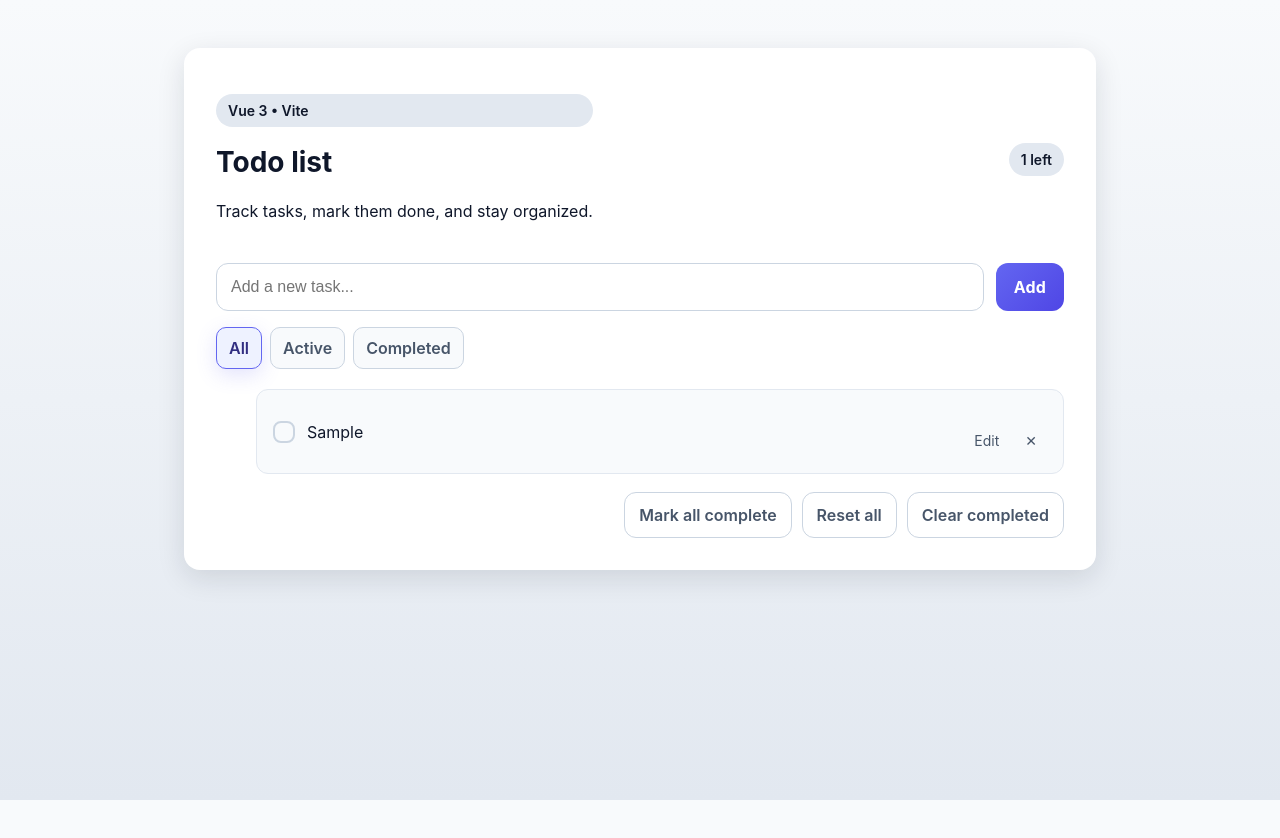
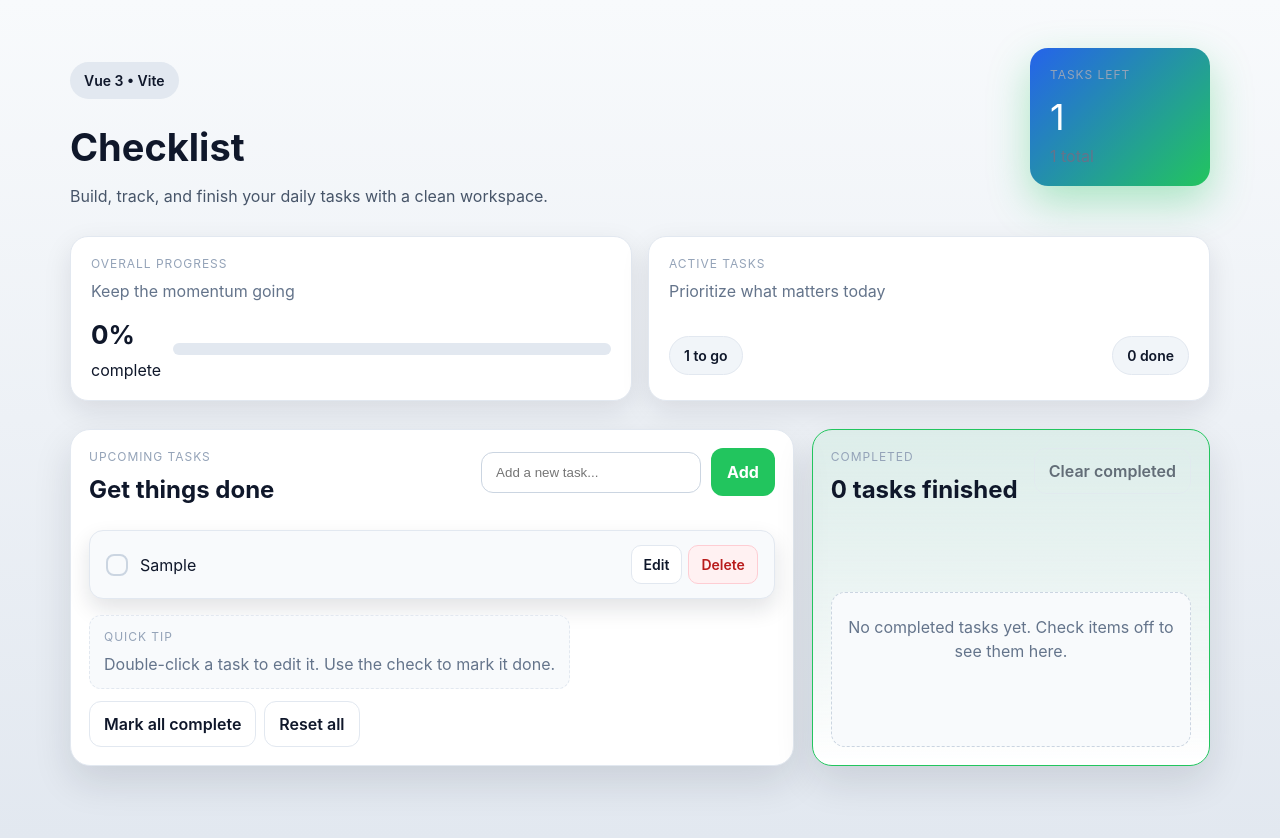
Before and after one commit to ejlex/todolist, a Vue app: page / in a window 1280 px wide. Both pictures are taken after typing "Sample" into the empty fields and a click on the button "Add". Before the commit the page ends 800 px from the top, so only its background shows below. Built offline with nearby package versions, Linux system fonts and the light colour scheme.

Commit message:
Redesign todo list UI

```diff
--- a/src/App.vue
+++ b/src/App.vue
@@ -1,15 +1,54 @@
 <template>
-  <main class="app-shell">
-    <header class="heading">
+  <main class="page">
+    <header class="hero">
       <div>
-        <p class="badge">Vue 3 • Vite</p>
-        <h1>Todo list</h1>
-        <p>Track tasks, mark them done, and stay organized.</p>
+        <p class="pill">Vue 3 • Vite</p>
+        <h1>Checklist</h1>
+        <p class="lede">Build, track, and finish your daily tasks with a clean workspace.</p>
       </div>
-      <div class="badge">{{ remaining }} left</div>
+      <div class="accent-card">
+        <p class="label">Tasks left</p>
+        <p class="big-number">{{ remaining }}</p>
+        <p class="muted">{{ total }} total</p>
+      </div>
     </header>
 
-    <form class="form" @submit.prevent="addTodo">
+    <section class="stats">
+      <article class="stat-card">
+        <div class="stat-meta">
+          <p class="label">Overall progress</p>
+          <p class="muted">Keep the momentum going</p>
+        </div>
+        <div class="stat-body">
+          <div class="stat-value">
+            <strong>{{ progress }}%</strong>
+            <span>complete</span>
+          </div>
+          <div class="progress" role="presentation">
+            <div class="progress-bar" :style="{ width: progress + '%' }"></div>
+          </div>
+        </div>
+      </article>
+      <article class="stat-card">
+        <div class="stat-meta">
+          <p class="label">Active tasks</p>
+          <p class="muted">Prioritize what matters today</p>
+        </div>
+        <div class="stat-body">
+          <div class="pill secondary">{{ remaining }} to go</div>
+          <div class="pill secondary">{{ completedCount }} done</div>
+        </div>
+      </article>
+    </section>
+
+    <section class="layout">
+      <article class="card">
+        <header class="card-header">
+          <div>
+            <p class="label">Upcoming tasks</p>
+            <h2>Get things done</h2>
+          </div>
+          <form class="inline-form" @submit.prevent="addTodo">
             <input
               v-model.trim="draft"
               type="text"
@@ -20,23 +59,11 @@
             />
             <button type="submit">Add</button>
           </form>
+        </header>
 
-    <div class="filters" role="group" aria-label="Filter tasks">
-      <button
-        v-for="option in filters"
-        :key="option.value"
-        type="button"
-        class="filter-btn"
-        :class="{ active: filter === option.value }"
-        @click="filter = option.value"
-      >
-        {{ option.label }}
-      </button>
-    </div>
-
-    <ul v-if="filteredTodos.length" class="todos" aria-live="polite">
+        <ul v-if="activeTodos.length" class="todo-list" aria-live="polite">
           <TodoItem
-        v-for="todo in filteredTodos"
+            v-for="todo in activeTodos"
             :key="todo.id"
             :modelValue="todo"
             @update:modelValue="updateTodo"
@@ -45,22 +72,45 @@
         </ul>
         <p v-else class="empty">No tasks yet. Add something to get started!</p>
 
+        <div class="card-footer">
+          <div class="tip">
+            <p class="label">Quick tip</p>
+            <p class="muted">Double-click a task to edit it. Use the check to mark it done.</p>
+          </div>
           <div class="actions">
-      <button type="button" class="secondary-btn" @click="markAll(true)" :disabled="!todoList.length">
+            <button type="button" class="ghost" @click="markAll(true)" :disabled="!todoList.length">
               Mark all complete
             </button>
-      <button type="button" class="secondary-btn" @click="markAll(false)" :disabled="!todoList.length">
+            <button type="button" class="ghost" @click="markAll(false)" :disabled="!todoList.length">
               Reset all
             </button>
-      <button
-        type="button"
-        class="secondary-btn"
-        @click="clearCompleted"
-        :disabled="completed === 0"
-      >
+          </div>
+        </div>
+      </article>
+
+      <article class="card completed-card">
+        <header class="card-header">
+          <div>
+            <p class="label">Completed</p>
+            <h2>{{ completedCount }} tasks finished</h2>
+          </div>
+          <button type="button" class="ghost" @click="clearCompleted" :disabled="completedCount === 0">
             Clear completed
           </button>
-    </div>
+        </header>
+
+        <ul v-if="completedTodos.length" class="todo-list completed" aria-live="polite">
+          <TodoItem
+            v-for="todo in completedTodos"
+            :key="todo.id"
+            :modelValue="todo"
+            @update:modelValue="updateTodo"
+            @delete="deleteTodo(todo.id)"
+          />
+        </ul>
+        <p v-else class="empty">No completed tasks yet. Check items off to see them here.</p>
+      </article>
+    </section>
   </main>
 </template>
 
@@ -69,14 +119,7 @@ import { computed, ref, watch } from 'vue'
 import TodoItem from './components/TodoItem.vue'
 
 const draft = ref('')
-const filter = ref('all')
 const todoList = ref(loadTodos())
-
-const filters = [
-  { label: 'All', value: 'all' },
-  { label: 'Active', value: 'active' },
-  { label: 'Completed', value: 'completed' },
-]
 
 function loadTodos() {
   const saved = localStorage.getItem('todos')
@@ -127,14 +170,16 @@ const deleteTodo = (id) => {
   }
 }
 
-const filteredTodos = computed(() => {
-  if (filter.value === 'active') return todoList.value.filter((todo) => !todo.completed)
-  if (filter.value === 'completed') return todoList.value.filter((todo) => todo.completed)
-  return todoList.value
+const activeTodos = computed(() => todoList.value.filter((todo) => !todo.completed))
+const completedTodos = computed(() => todoList.value.filter((todo) => todo.completed))
+
+const completedCount = computed(() => completedTodos.value.length)
+const remaining = computed(() => activeTodos.value.length)
+const total = computed(() => todoList.value.length)
+const progress = computed(() => {
+  if (total.value === 0) return 0
+  return Math.round((completedCount.value / total.value) * 100)
 })
-
-const completed = computed(() => todoList.value.filter((todo) => todo.completed).length)
-const remaining = computed(() => todoList.value.length - completed.value)
 
 const clearCompleted = () => {
   const next = todoList.value.filter((todo) => !todo.completed)
--- a/src/assets/main.css
+++ b/src/assets/main.css
@@ -1,138 +1,268 @@
 @import './base.css';
 
 #app {
-  max-width: 960px;
+  max-width: 1180px;
   margin: 0 auto;
-  padding: 48px 24px 64px;
+  padding: 48px 20px 72px;
 }
 
-.app-shell {
-  background: white;
-  border-radius: 16px;
-  box-shadow: 0 8px 28px rgba(15, 23, 42, 0.12);
-  padding: 32px;
+.page {
+  display: flex;
+  flex-direction: column;
+  gap: 28px;
 }
 
-.heading {
+.hero {
   display: flex;
-  align-items: center;
   justify-content: space-between;
+  align-items: flex-start;
   gap: 16px;
-  margin-bottom: 24px;
 }
 
-.heading h1 {
-  font-size: 28px;
+.hero h1 {
+  font-size: 38px;
+  margin: 6px 0 8px;
+}
+
+.lede {
+  color: #475569;
   margin: 0;
 }
 
-.badge {
+.pill {
+  display: inline-flex;
+  align-items: center;
+  gap: 6px;
   background: #e2e8f0;
   color: #0f172a;
   font-weight: 600;
-  padding: 6px 12px;
+  padding: 8px 14px;
   border-radius: 999px;
   font-size: 14px;
 }
 
-.form {
-  display: flex;
-  gap: 12px;
-  margin-bottom: 16px;
+.pill.secondary {
+  background: #f1f5f9;
+  color: #0f172a;
+  border: 1px solid #e2e8f0;
 }
 
-.form input {
+.accent-card {
+  min-width: 180px;
+  background: linear-gradient(135deg, #2563eb, #22c55e);
+  color: white;
+  padding: 18px 20px;
+  border-radius: 18px;
+  box-shadow: 0 16px 40px rgba(34, 197, 94, 0.35);
+}
+
+.label {
+  text-transform: uppercase;
+  letter-spacing: 0.08em;
+  font-size: 12px;
+  color: #94a3b8;
+  margin: 0 0 6px;
+}
+
+.big-number {
+  font-size: 36px;
+  margin: 0;
+}
+
+.muted {
+  color: #64748b;
+  margin: 0;
+}
+
+.stats {
+  display: grid;
+  grid-template-columns: repeat(auto-fit, minmax(280px, 1fr));
+  gap: 16px;
+}
+
+.stat-card {
+  background: white;
+  border-radius: 18px;
+  padding: 18px 20px;
+  border: 1px solid #e2e8f0;
+  box-shadow: 0 10px 28px rgba(15, 23, 42, 0.1);
+  display: grid;
+  gap: 12px;
+}
+
+.stat-body {
+  display: flex;
+  align-items: center;
+  justify-content: space-between;
+  gap: 12px;
+}
+
+.stat-value {
+  display: flex;
+  flex-direction: column;
+  gap: 4px;
+}
+
+.stat-value strong {
+  font-size: 26px;
+}
+
+.progress {
   flex: 1;
+  height: 12px;
+  background: #e2e8f0;
+  border-radius: 999px;
+  overflow: hidden;
+}
+
+.progress-bar {
+  height: 100%;
+  background: linear-gradient(135deg, #22c55e, #2563eb);
+}
+
+.layout {
+  display: grid;
+  grid-template-columns: 2fr 1.1fr;
+  gap: 18px;
+}
+
+.card {
+  background: white;
+  border-radius: 20px;
+  padding: 18px;
+  border: 1px solid #e2e8f0;
+  box-shadow: 0 16px 38px rgba(15, 23, 42, 0.12);
+  display: grid;
+  gap: 16px;
+}
+
+.card-header {
+  display: flex;
+  justify-content: space-between;
+  gap: 12px;
+  align-items: flex-start;
+}
+
+.card-header h2 {
+  margin: 4px 0 6px;
+}
+
+.inline-form {
+  display: flex;
+  gap: 10px;
+  align-items: center;
+}
+
+.inline-form input {
   padding: 12px 14px;
-  font-size: 16px;
+  border-radius: 12px;
   border: 1px solid #cbd5e1;
-  border-radius: 12px;
   outline: none;
+  min-width: 220px;
   transition: border-color 0.2s ease, box-shadow 0.2s ease;
 }
 
-.form input:focus {
-  border-color: #6366f1;
-  box-shadow: 0 0 0 4px rgba(99, 102, 241, 0.18);
+.inline-form input:focus {
+  border-color: #2563eb;
+  box-shadow: 0 0 0 3px rgba(37, 99, 235, 0.2);
 }
 
-.form button {
-  background: linear-gradient(135deg, #6366f1, #4f46e5);
+.inline-form button {
+  background: #22c55e;
   color: white;
   border: none;
-  padding: 12px 18px;
+  padding: 12px 16px;
   border-radius: 12px;
+  font-weight: 700;
   cursor: pointer;
-  font-weight: 700;
-  letter-spacing: 0.01em;
-  transition: transform 0.08s ease, box-shadow 0.15s ease;
+  transition: transform 0.08s ease, box-shadow 0.15s ease, background 0.2s ease;
 }
 
-.form button:hover {
+.inline-form button:hover {
   transform: translateY(-1px);
-  box-shadow: 0 10px 28px rgba(79, 70, 229, 0.32);
+  box-shadow: 0 12px 24px rgba(34, 197, 94, 0.25);
+  background: #16a34a;
 }
 
-.filters {
+.todo-list {
+  display: grid;
+  gap: 12px;
+  margin: 0;
+  padding: 0;
+  list-style: none;
+}
+
+.empty {
+  margin: 0;
+  padding: 22px 16px;
+  text-align: center;
+  border-radius: 14px;
+  border: 1px dashed #cbd5e1;
+  background: #f8fafc;
+  color: #64748b;
+}
+
+.card-footer {
   display: flex;
-  gap: 8px;
-  margin: 12px 0 20px;
+  justify-content: space-between;
+  gap: 12px;
+  align-items: center;
   flex-wrap: wrap;
 }
 
-.filter-btn {
-  border: 1px solid #cbd5e1;
-  padding: 8px 12px;
-  border-radius: 10px;
+.tip {
   background: #f8fafc;
-  cursor: pointer;
-  transition: all 0.15s ease;
-  font-weight: 600;
-  color: #475569;
-}
-
-.filter-btn.active {
-  background: #eef2ff;
-  color: #312e81;
-  border-color: #6366f1;
-  box-shadow: 0 6px 20px rgba(99, 102, 241, 0.18);
-}
-
-.todos {
-  display: flex;
-  flex-direction: column;
-  gap: 12px;
-}
-
-.empty {
-  text-align: center;
-  padding: 32px 16px;
-  border: 1px dashed #cbd5e1;
+  border: 1px dashed #e2e8f0;
+  padding: 12px 14px;
   border-radius: 12px;
-  color: #64748b;
-  background: #f8fafc;
 }
 
 .actions {
   display: flex;
-  gap: 10px;
-  margin-top: 18px;
-  justify-content: flex-end;
+  gap: 8px;
+  flex-wrap: wrap;
 }
 
-.secondary-btn {
-  background: white;
-  border: 1px solid #cbd5e1;
+.ghost {
+  background: transparent;
+  border: 1px solid #e2e8f0;
+  color: #0f172a;
   padding: 10px 14px;
   border-radius: 12px;
   cursor: pointer;
   font-weight: 600;
-  color: #475569;
   transition: background 0.15s ease, color 0.15s ease, border 0.15s ease;
 }
 
-.secondary-btn:hover {
+.ghost:hover:not(:disabled) {
   background: #f1f5f9;
-  color: #0f172a;
-  border-color: #94a3b8;
 }
+
+.ghost:disabled {
+  opacity: 0.6;
+  cursor: not-allowed;
+}
+
+.completed-card {
+  border-color: #22c55e;
+  background: linear-gradient(180deg, rgba(34, 197, 94, 0.08), white);
+}
+
+@media (max-width: 900px) {
+  .layout {
+    grid-template-columns: 1fr;
+  }
+
+  .card-header {
+    flex-direction: column;
+  }
+
+  .inline-form {
+    width: 100%;
+  }
+
+  .inline-form input {
+    width: 100%;
+    min-width: 0;
+  }
+}
--- a/src/components/TodoItem.vue
+++ b/src/components/TodoItem.vue
@@ -15,14 +15,14 @@
         @blur="save"
         @keyup.esc="cancel"
       />
-      <span v-else>{{ modelValue.text }}</span>
+      <p v-else class="text">{{ modelValue.text }}</p>
     </div>
 
     <div class="actions">
-      <button type="button" class="edit" @click="toggleEditing" :aria-pressed="editing">
+      <button type="button" class="chip" @click="toggleEditing" :aria-pressed="editing">
         {{ editing ? 'Save' : 'Edit' }}
       </button>
-      <button class="delete" type="button" @click="$emit('delete')" aria-label="Delete task">✕</button>
+      <button class="chip danger" type="button" @click="$emit('delete')" aria-label="Delete task">Delete</button>
     </div>
   </li>
 </template>
@@ -95,16 +95,17 @@ const onToggle = () => {
   align-items: center;
   gap: 12px;
   padding: 14px 16px;
-  border-radius: 12px;
+  border-radius: 14px;
   background: #f8fafc;
   border: 1px solid #e2e8f0;
+  box-shadow: 0 10px 22px rgba(15, 23, 42, 0.12);
   transition: transform 0.08s ease, border 0.15s ease, box-shadow 0.2s ease;
 }
 
 .todo:hover {
   transform: translateY(-1px);
   border-color: #cbd5e1;
-  box-shadow: 0 8px 20px rgba(148, 163, 184, 0.2);
+  box-shadow: 0 12px 26px rgba(148, 163, 184, 0.28);
 }
 
 .checkbox {
@@ -133,12 +134,12 @@ const onToggle = () => {
 }
 
 .todo.completed .checkbox {
-  border-color: #4f46e5;
-  background: #eef2ff;
+  border-color: #22c55e;
+  background: #ecfdf3;
 }
 
 .todo.completed .checkbox span {
-  background: #4f46e5;
+  background: #22c55e;
 }
 
 .content {
@@ -146,7 +147,11 @@ const onToggle = () => {
   color: #0f172a;
 }
 
-.todo.completed .content span {
+.text {
+  margin: 0;
+}
+
+.todo.completed .text {
   color: #94a3b8;
   text-decoration: line-through;
 }
@@ -166,26 +171,33 @@ const onToggle = () => {
   gap: 6px;
 }
 
-.edit,
-.delete {
-  border: none;
-  background: transparent;
+.chip {
+  border: 1px solid #e2e8f0;
+  background: white;
   cursor: pointer;
   font-size: 14px;
-  color: #475569;
-  transition: color 0.15s ease, transform 0.1s ease, background 0.15s ease;
-  padding: 8px 10px;
+  color: #0f172a;
+  transition: color 0.15s ease, transform 0.1s ease, background 0.15s ease, border-color 0.15s ease;
+  padding: 8px 12px;
   border-radius: 10px;
+  font-weight: 600;
 }
 
-.edit:hover {
-  color: #4f46e5;
-  background: #eef2ff;
+.chip:hover {
+  color: #2563eb;
+  border-color: #bfdbfe;
+  background: #f8fafc;
 }
 
-.delete:hover {
-  color: #ef4444;
-  transform: scale(1.05);
-  background: #fef2f2;
+.chip.danger {
+  color: #b91c1c;
+  border-color: #fecdd3;
+  background: #fff1f2;
+}
+
+.chip.danger:hover {
+  color: #991b1b;
+  border-color: #fecdd3;
+  background: #ffe4e6;
 }
 </style>
```
Lines whose indentation alone changed are shown as unchanged.
